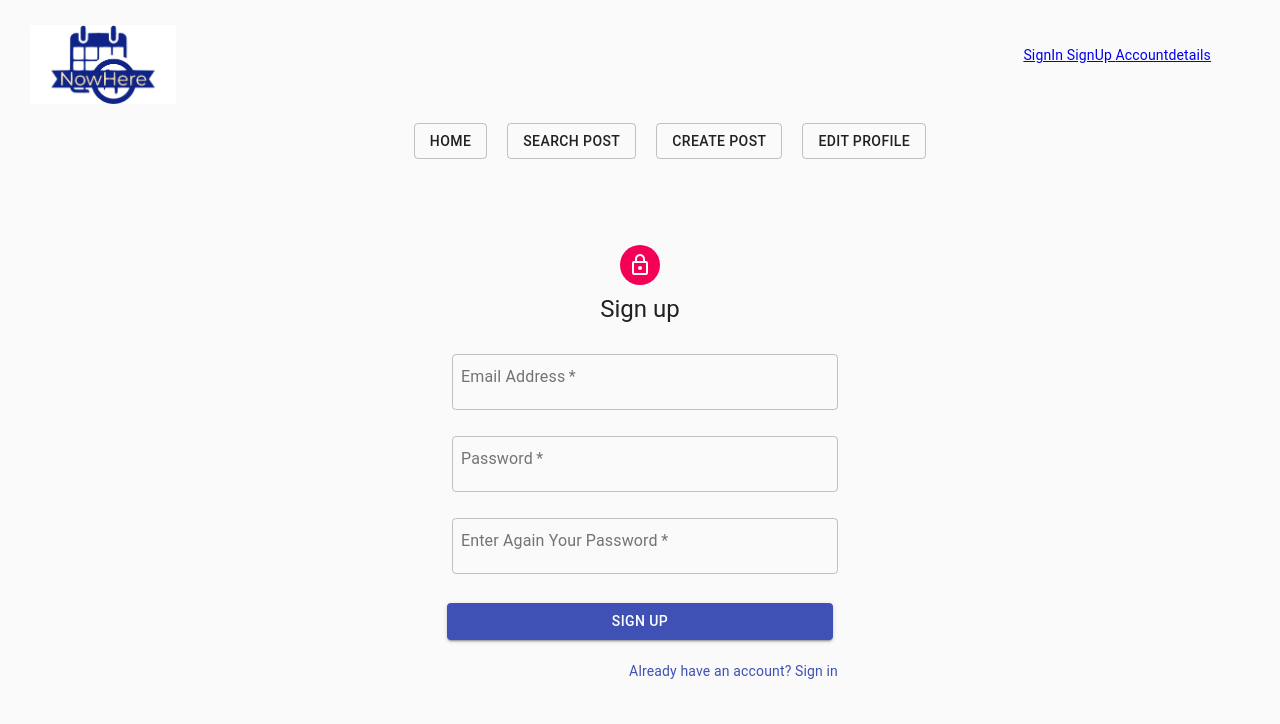
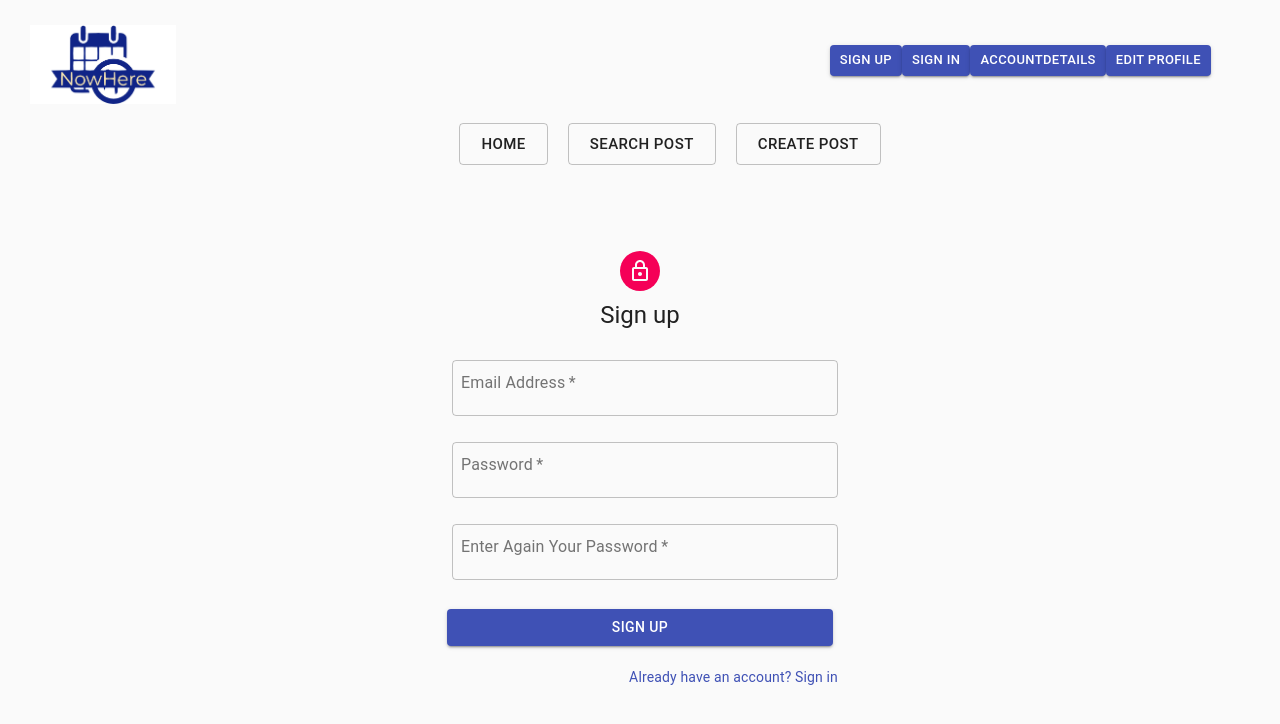
Before and after one commit to RyanStark223232/CSCI3100_MobileCloudProject, a React (Create React App) app in the folder nowhere/: page /signup in a window 1280 px wide. Shown: the top 724 px of the page. Built offline with nearby package versions, Linux system fonts and the light colour scheme.

Commit message:
Check some UI

```diff
--- a/nowhere/src/App.js
+++ b/nowhere/src/App.js
@@ -25,9 +25,26 @@ function App() {
             <img src={nowhere} alt="logo" class="logo"></img>
           </Link>
           <div class="accountSetting">
-            <Link to="/signin"> SignIn </Link>
-            <Link to="/signup"> SignUp </Link>
-            <Link to="/accountdetails" > Accountdetails </Link>
+            <Link to="/signup" >
+              <Button variant="contained" size="small" color="primary">
+                Sign Up
+              </Button>
+            </Link>
+            <Link to="/signin" >
+              <Button variant="contained" size="small" color="primary">
+                Sign In
+              </Button>
+            </Link>
+            <Link to="/accountdetails" >
+              <Button variant="contained" size="small" color="primary">
+                Accountdetails
+              </Button>
+            </Link>
+            <Link to="/editprofile" >
+              <Button variant="contained" size="small" color="primary">
+                Edit Profile
+              </Button>
+            </Link>
           </div>
         </div>
         <div>
@@ -35,24 +52,20 @@ function App() {
             <ul>
               <li>
                 <Link to="/">
-                  <Button variant="outlined">Home</Button>
+                  <Button variant="outlined" size="large">Home</Button>
                 </Link>
               </li>
               <li>
                 <Link to="/search">
-                  <Button variant="outlined">Search Post</Button>
+                  <Button variant="outlined" size="large">Search Post</Button>
                 </Link>
               </li>
               <li>
                 <Link to="/createpost">
-                  <Button variant="outlined">Create Post</Button>
+                  <Button variant="outlined" size="large">Create Post</Button>
                 </Link>
               </li>
-              <li>
-                <Link to="/editprofile" >
-                  <Button variant="outlined">Edit Profile</Button>
-                </Link>
-              </li>
+
             </ul>
           </nav>
 
```
